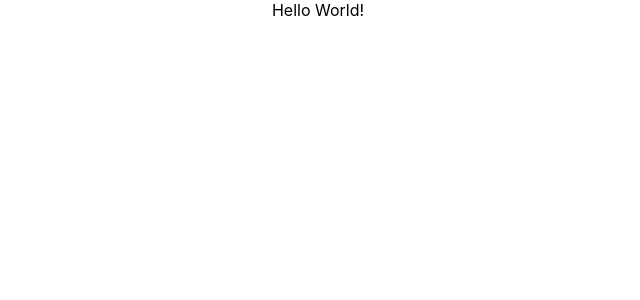
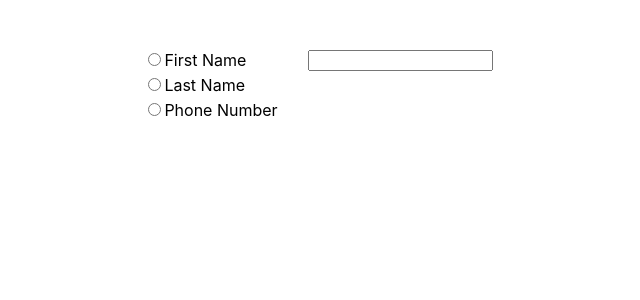
Before and after one commit to sob-hon/snapppay-challenge, a React (Create React App) app: page / in a window 1280 px wide. Shown: the top 300 px of the page, without its empty margins (322-962 px from the left). Built offline with nearby package versions, Linux system fonts and the light colour scheme.

Commit message:
feat: add search radio buttons and user input

```diff
--- a/src/App.js
+++ b/src/App.js
@@ -1,7 +1,8 @@
+import Homepage from "./pages/Homepage/Homepage";
 import "./App.css";
 
 function App() {
-  return <div className="App">Hello World!</div>;
+  return <Homepage />;
 }
 
 export default App;
--- /dev/null
+++ b/src/pages/Homepage/Homepage.jsx
@@ -0,0 +1,65 @@
+import React, { useState } from "react";
+import styles from "./Homepage.module.css";
+
+const Homepage = () => {
+  const [selectedOption, setSelectedOption] = useState("");
+  const [searchValue, setSearchValue] = useState("");
+
+  const searchValueChangeHandler = (event) => {
+    setSearchValue(event.target.value);
+  };
+
+  const handleOptionChange = (event) => {
+    console.log("options value: ", event.target.value);
+    setSelectedOption(event.target.value);
+  };
+
+  console.log(selectedOption);
+
+  return (
+    <div className={styles.SearchWrapper}>
+      <form className={styles.searchTypeWrapper}>
+        <div>
+          <input
+            type="radio"
+            id="firstName"
+            name="radio-group"
+            value="firstName"
+            checked={selectedOption === "firstName"}
+            onChange={handleOptionChange}
+          />
+          <label htmlFor="firstName">First Name</label>
+        </div>
+        <div>
+          <input
+            type="radio"
+            id="lastName"
+            value="lastName"
+            name="radio-group"
+            checked={selectedOption === "lastName"}
+            onChange={handleOptionChange}
+          />
+          <label htmlFor="lastName">Last Name</label>
+        </div>
+        <div>
+          <input
+            type="radio"
+            id="phoneNumber"
+            value="phoneNumber"
+            name="radio-group"
+            checked={selectedOption === "phoneNumber"}
+            onChange={handleOptionChange}
+          />
+          <label htmlFor="phoneNumber">Phone Number</label>
+        </div>
+      </form>
+      <input
+        type="text"
+        value={searchValue}
+        onChange={searchValueChangeHandler}
+      />
+    </div>
+  );
+};
+
+export default Homepage;
--- /dev/null
+++ b/src/pages/Homepage/Homepage.module.css
@@ -0,0 +1,13 @@
+.SearchWrapper {
+  display: flex;
+  justify-content: center;
+  align-items: center;
+}
+
+.searchTypeWrapper {
+  display: flex;
+  flex-direction: column;
+  gap: 5px;
+  margin-right: 30px;
+  margin-top: 50px;
+}
```
Also changed, not shown: public/manifest.json.
